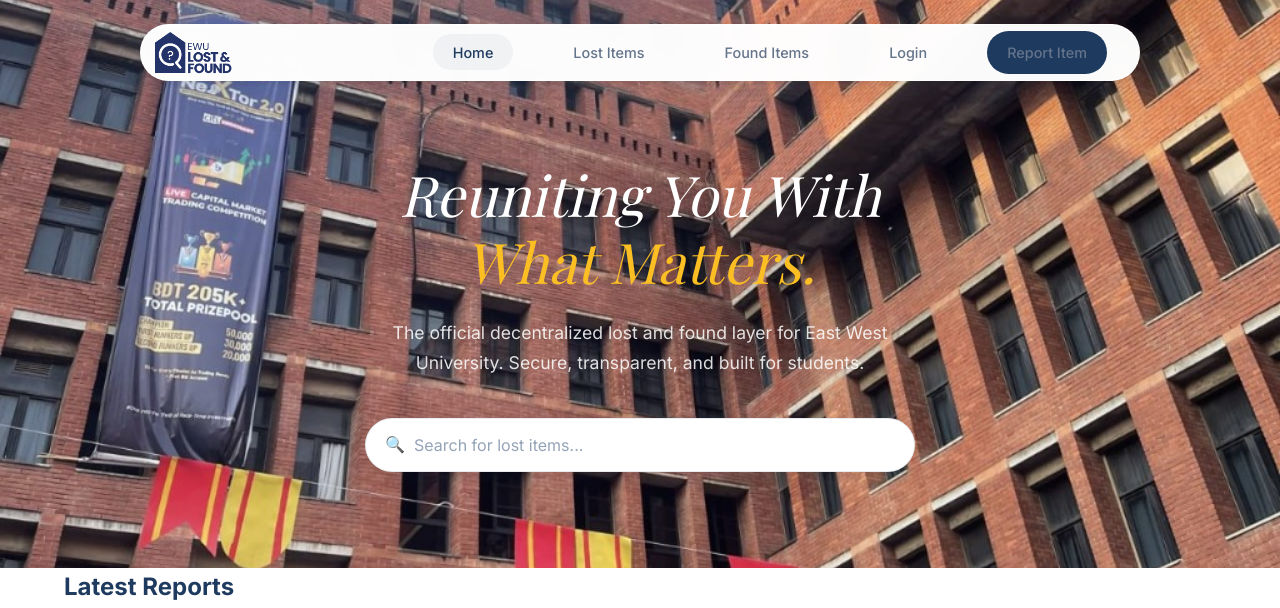
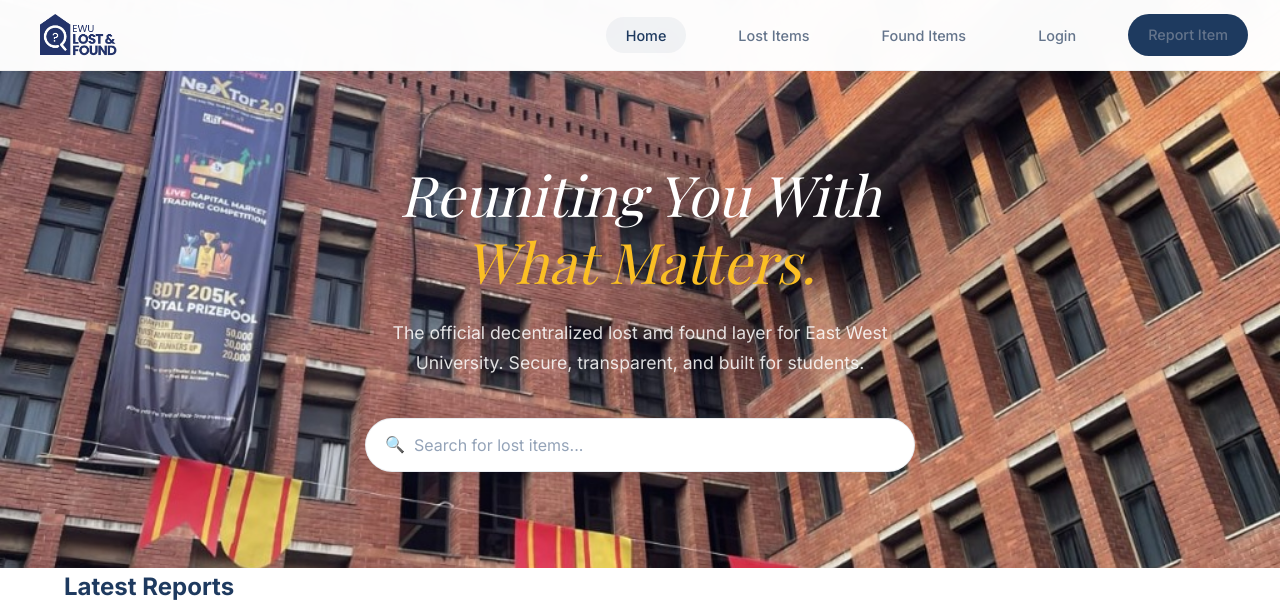
Before and after one commit to ifteyaj/EWU-LostFound, a PHP site: page /EWU-LostFound/ in a window 1280 px wide. Shown: the top 608 px of the page. Run offline with PHP 8.4, Linux system fonts and the light colour scheme; data that the repository does not hold is empty; some web fonts are replaced.

Commit message:
feat: Implement dynamic hide-on-scroll navbar and update XAMPP setup script for automated local environment configuration.

```diff
--- a/assets/css/style.css
+++ b/assets/css/style.css
@@ -83,35 +83,64 @@ img {
 }
 
 /* Navbar */
+/* Navbar */
 .navbar {
     position: fixed;
-    top: 1.5rem;
+    top: 0;
+    /* Align to top */
     left: 0;
     right: 0;
     z-index: 1000;
     padding: 0;
-    background: transparent;
+    background: rgba(255, 255, 255, 0.98);
+    /* Background on navbar itself */
+    backdrop-filter: blur(16px);
+    border-bottom: 1px solid rgba(0, 0, 0, 0.05);
+    transition: transform 0.3s ease-in-out;
+    /* Smooth transition for hiding */
+}
+
+.navbar--hidden {
+    transform: translateY(-100%);
+    /* Slide up to hide */
 }
 
 .navbar .container {
     display: flex;
-    justify-content: center;
+    justify-content: space-between;
+    /* Space out logo and links */
     align-items: center;
+    max-width: 100%;
+    /* Full width */
+    padding: 0 2rem;
+    height: 70px;
+    /* Fixed height */
 }
 
 .nav-links {
     display: flex;
-    gap: 2.5rem;
+    gap: 2rem;
     align-items: center;
-    background: rgba(255, 255, 255, 0.98);
-    backdrop-filter: blur(16px);
-    padding: 0.4rem 2rem;
-    padding-left: 0.4rem;
-    border-radius: 60px;
-    box-shadow: 0 8px 32px rgba(30, 58, 95, 0.15), 0 2px 8px rgba(0, 0, 0, 0.08);
-    border: 1px solid rgba(255, 255, 255, 0.9);
-    min-width: 1000px;
-    justify-content: space-between;
+    background: transparent;
+    /* Remove pill background */
+    backdrop-filter: none;
+    padding: 0;
+    border-radius: 0;
+    box-shadow: none;
+    border: none;
+    min-width: auto;
+    width: 100%;
+    justify-content: flex-end;
+    /* Push links to right */
+}
+
+/* Ensure logo stays on left */
+.logo-item {
+    margin-right: auto;
+    display: flex;
+    align-items: center;
+    /* Move logo out of nav-links loop logic ideally, but with current PHP we can flex trick it */
+    order: -1;
 }
 
 .nav-links li {
@@ -844,6 +873,7 @@ textarea.form-control {
         gap: 1rem;
     }
 }
+
 /* Pagination */
 .pagination {
     display: flex;
--- /dev/null
+++ b/assets/js/navbar.js
@@ -0,0 +1,15 @@
+document.addEventListener('DOMContentLoaded', () => {
+    const navbar = document.querySelector('.navbar');
+    let lastScrollY = window.scrollY;
+
+    window.addEventListener('scroll', () => {
+        if (window.scrollY > lastScrollY && window.scrollY > 100) {
+            // Scrolling DOWN -> Hide Navbar
+            navbar.classList.add('navbar--hidden');
+        } else {
+            // Scrolling UP -> Show Navbar
+            navbar.classList.remove('navbar--hidden');
+        }
+        lastScrollY = window.scrollY;
+    });
+});
--- a/includes/footer.php
+++ b/includes/footer.php
@@ -37,4 +37,6 @@
             &copy; <?php echo date('Y'); ?> East West University. All rights reserved.
         </div>
     </div>
+    </div>
+    <script src="<?php echo APP_URL; ?>/assets/js/navbar.js"></script>
 </footer>
--- a/index.php
+++ b/index.php
@@ -83,5 +83,7 @@ require_once 'init.php';
             ?>
         </div>
     </main>
+    </main>
+    <?php include 'includes/footer.php'; ?>
 </body>
 </html>
```
Also changed, not shown: 1 other file.
